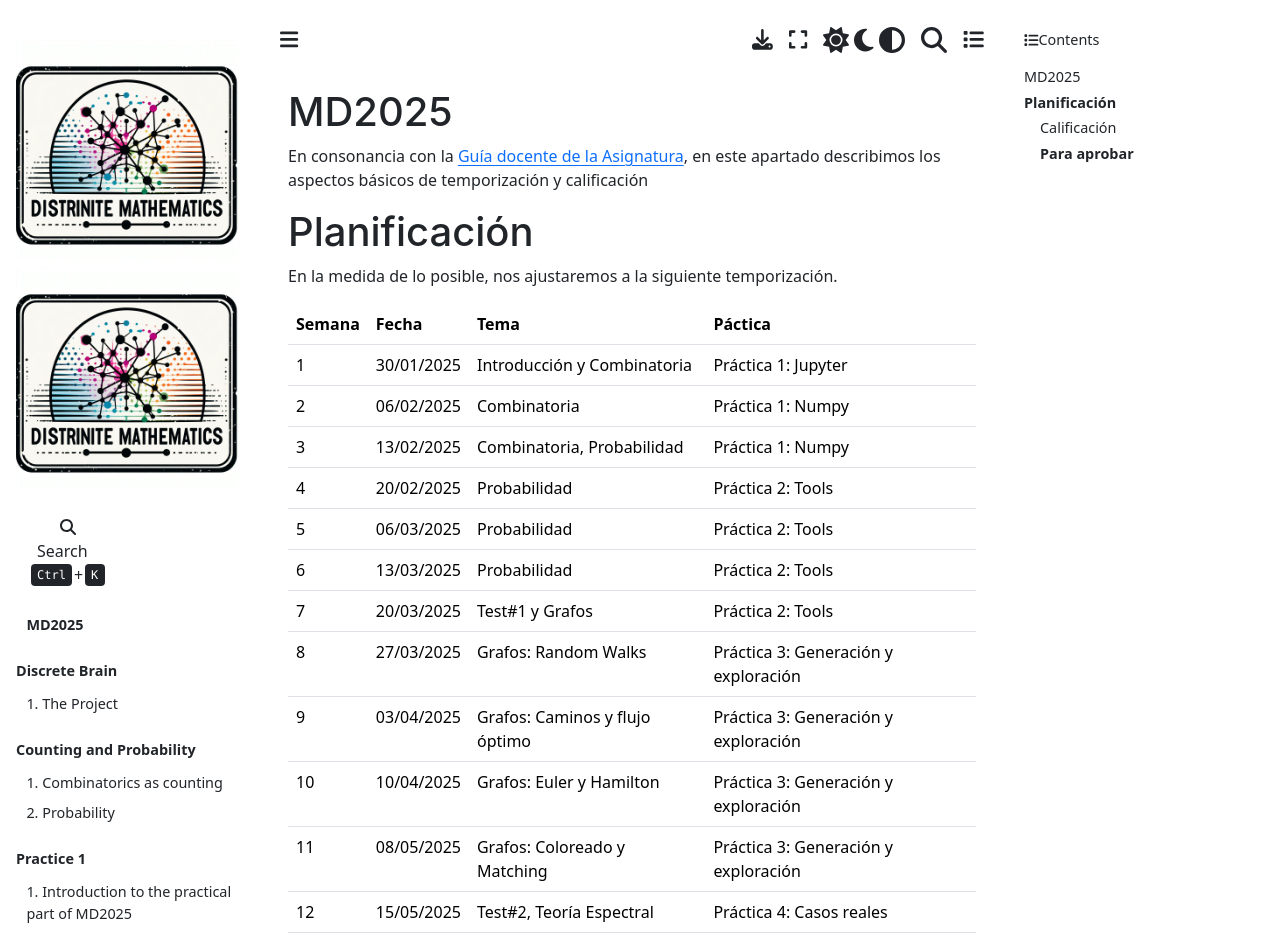
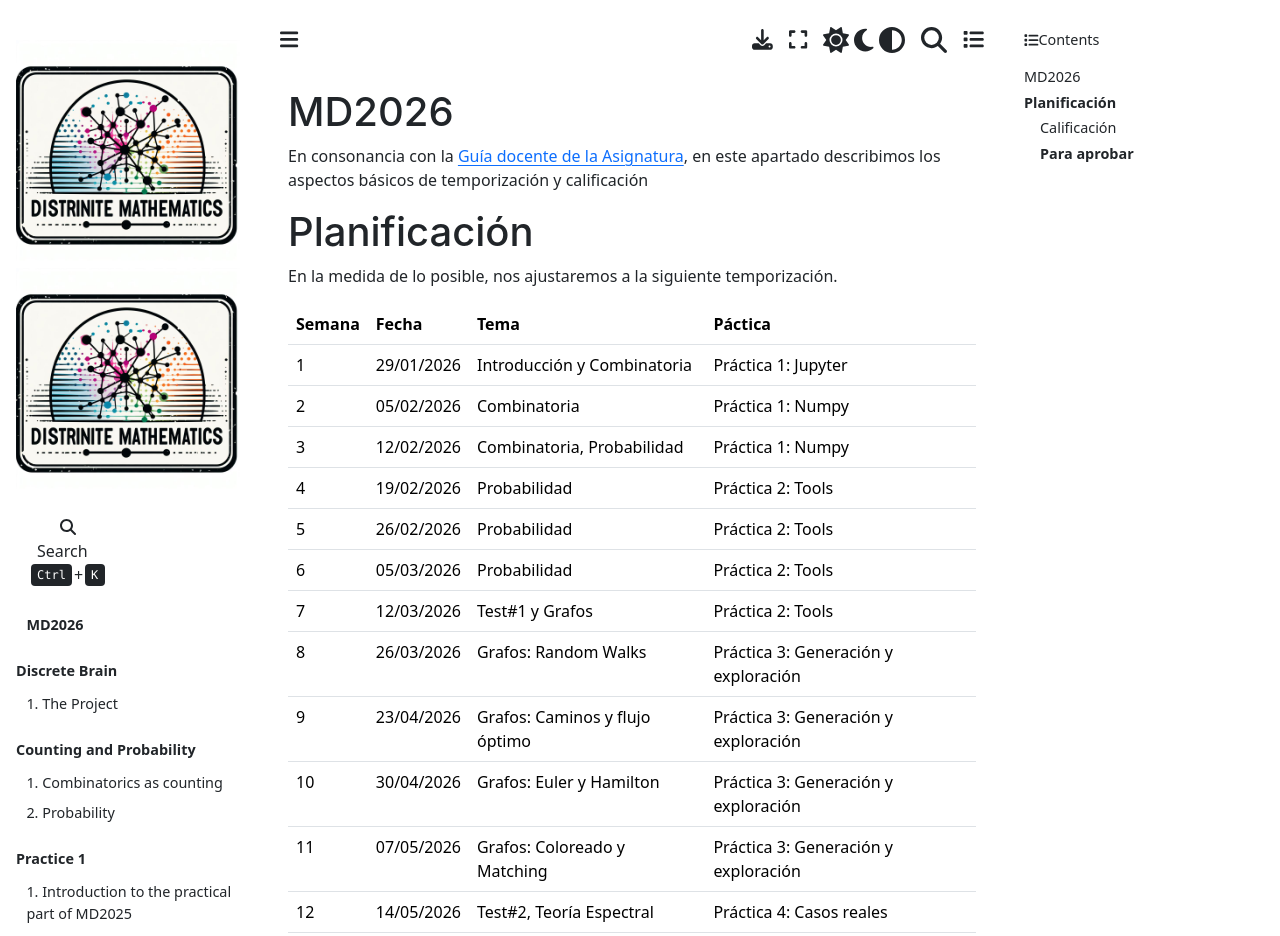
Before and after one commit to AhmedBegggaUA/MD2026, a Jupyter Book: the page built from intro.md, in a window 1280 px wide and 1400 px high. Shown: the top 936 px of the window. Built offline with Jupyter Book 1.0.4 settings and Sphinx 7.4.7 and the Sphinx Book theme 1.1.4, drawn with Linux system fonts in a browser that asks for light colours.

Commit message:
Actualizada la página

```diff
--- a/intro.md
+++ b/intro.md
@@ -1,5 +1,5 @@
 (label_instroduccion)=
-MD2025
+MD2026
 ============================
 
 En consonancia con la [Guía docente de la Asignatura](https://cvnet.cpd.ua.es/Guia-Docente/GuiaDocente/Index?wcodest=C213&wcodasi=33658&wlengua=es&scaca=2025-25), en este apartado describimos los aspectos básicos de temporización y calificación
@@ -10,19 +10,19 @@ En la medida de lo posible, nos ajustaremos a la siguiente temporización.
 
 | Semana | Fecha | Tema | Páctica |
 |--------|-------|------|-----------|
-| 1 | 30/01/2025 | Introducción y Combinatoria | Práctica 1: Jupyter |
-| 2 | 06/02/2025 | Combinatoria | Práctica 1: Numpy|
-| 3 | 13/02/2025 | Combinatoria, Probabilidad | Práctica 1: Numpy |
-| 4 | 20/02/2025 | Probabilidad | Práctica 2: Tools |
-| 5 | 06/03/2025 | Probabilidad | Práctica 2: Tools |
-| 6 | 13/03/2025 | Probabilidad | Práctica 2: Tools |
-| 7 | 20/03/2025 | Test\#1 y Grafos | Práctica 2: Tools |
-| 8 | 27/03/2025 | Grafos: Random Walks | Práctica 3: Generación y exploración |
-| 9 | 03/04/2025 | Grafos: Caminos y flujo óptimo | Práctica 3: Generación y exploración |
-| 10| 10/04/2025| Grafos: Euler y Hamilton | Práctica 3: Generación y exploración |
-| 11| 08/05/2025 | Grafos: Coloreado y Matching | Práctica 3: Generación y exploración  |
-| 12 | 15/05/2025 | Test\#2, Teoría Espectral  | Práctica 4: Casos reales |
-| 13 | 22/05/2025 | Teoría Espectral: Clustering | Práctica 4: Casos reales |
+| 1 | 29/01/2026 | Introducción y Combinatoria | Práctica 1: Jupyter |
+| 2 | 05/02/2026 | Combinatoria | Práctica 1: Numpy|
+| 3 | 12/02/2026 | Combinatoria, Probabilidad | Práctica 1: Numpy |
+| 4 | 19/02/2026 | Probabilidad | Práctica 2: Tools |
+| 5 | 26/02/2026 | Probabilidad | Práctica 2: Tools |
+| 6 | 05/03/2026 | Probabilidad | Práctica 2: Tools |
+| 7 | 12/03/2026 | Test\#1 y Grafos | Práctica 2: Tools |
+| 8 | 26/03/2026 | Grafos: Random Walks | Práctica 3: Generación y exploración |
+| 9 | 23/04/2026 | Grafos: Caminos y flujo óptimo | Práctica 3: Generación y exploración |
+| 10| 30/04/2026| Grafos: Euler y Hamilton | Práctica 3: Generación y exploración |
+| 11| 07/05/2026 | Grafos: Coloreado y Matching | Práctica 3: Generación y exploración  |
+| 12 | 14/05/2026 | Test\#2, Teoría Espectral  | Práctica 4: Casos reales |
+| 13 | 21/05/2026 | Teoría Espectral: Clustering | Práctica 4: Casos reales |
 <!-- ~~| 14 | 16/05/2025 | Teoría Espectral: Distancias | Práctica 4: Casos reales |~~
 ~~| 15 | 23/05/2025 | Test\#3, Repaso | Práctica 4: Casos reales |~~ -->
 
```
Also changed, not shown: bloque1.md (+1 -1 lines).
